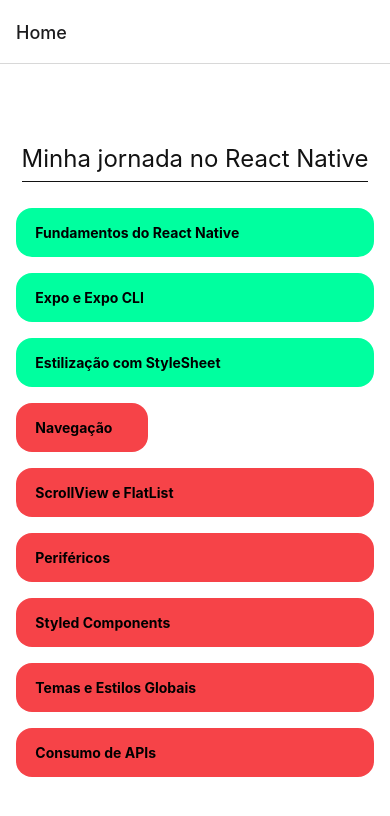
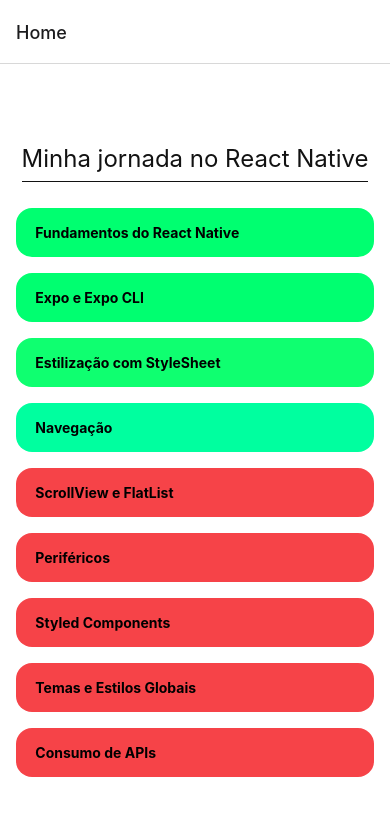
Before and after one commit to Werricsson-Santos/Start-Learning-React-Native, a React Native app: screen /Home in a window 390 px wide. Shown: the top 816 px of the page. Built offline with nearby package versions, Linux system fonts and the light colour scheme.

Commit message:
Fixing navigation button style

```diff
--- a/src/screens/HomeScreen.js
+++ b/src/screens/HomeScreen.js
@@ -12,7 +12,7 @@
             marginRight: 16,
             padding: 16,
             width: '100%',
-        }}>
+        }} >
             <Text style={{fontWeight: '700'}}> {props.text} </Text>
         </View>
     );
@@ -29,11 +29,11 @@
             <Text style={styles.title}>Minha jornada no React Native</Text>
             <StatusBar style='auto' />
             <View style={styles.itemGrid}>
-                <Item text='Fundamentos do React Native' bgColor='#00ff9f' />
-                <Item text='Expo e Expo CLI' bgColor='#00ff9f' />
-                <Item text='Estilização com StyleSheet' bgColor='#00ff9f' />
+                <Item text='Fundamentos do React Native' bgColor='#00ff70' />
+                <Item text='Expo e Expo CLI' bgColor='#00ff70' />
+                <Item text='Estilização com StyleSheet' bgColor='#0fff70' />
                 <TouchableOpacity activeOpacity={0.8} onPress={NavigateToNavigationScreen} style={styles.button}>
-                    <Item text='Navegação' bgColor='#f64348' />
+                    <Item text='Navegação' bgColor='#00ff9f' />
                 </TouchableOpacity>
                 <Item text='ScrollView e FlatList' bgColor='#f64348' />
                 <Item text='Periféricos' bgColor='#f64348' />
@@ -66,4 +66,7 @@
         flexWrap: 'wrap',
         marginTop: 10,
     },
+    button: {
+        width: '100%',
+    },
 });
```
